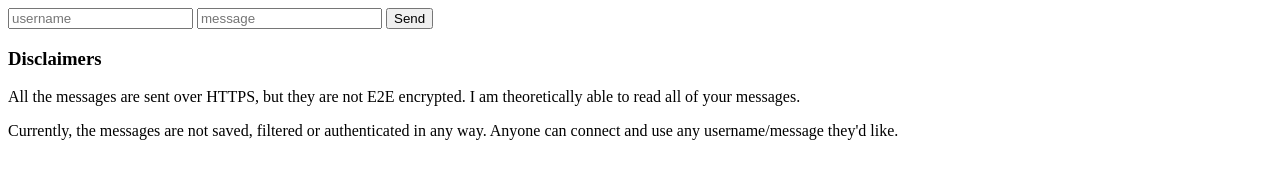
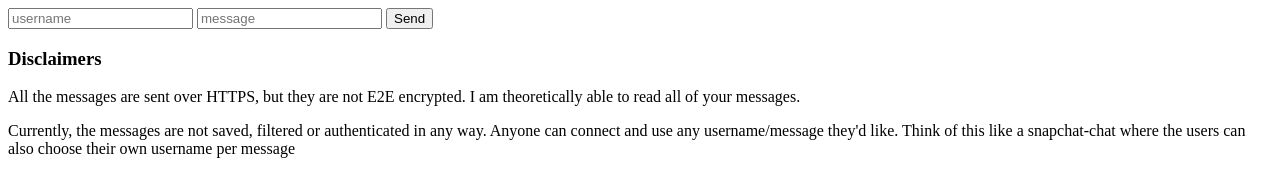
Before and after one commit to ScorchChamp/E2E-encryption-js, a website: page index.html in a window 1280 px wide. Drawn offline with Linux system fonts and the light colour scheme; a web font is replaced by a local one.

Commit message:
disclaimer update

```diff
--- a/index.html
+++ b/index.html
@@ -27,7 +27,7 @@
     <div class="info">
         <h3>Disclaimers</h3>
         <p>All the messages are sent over HTTPS, but they are not E2E encrypted. I am theoretically able to read all of your messages.</p>
-        <p>Currently, the messages are not saved, filtered or authenticated in any way. Anyone can connect and use any username/message they'd like.</p>
+        <p>Currently, the messages are not saved, filtered or authenticated in any way. Anyone can connect and use any username/message they'd like. Think of this like a snapchat-chat where the users can also choose their own username per message</p>
     </div>
 </body>
 
```
